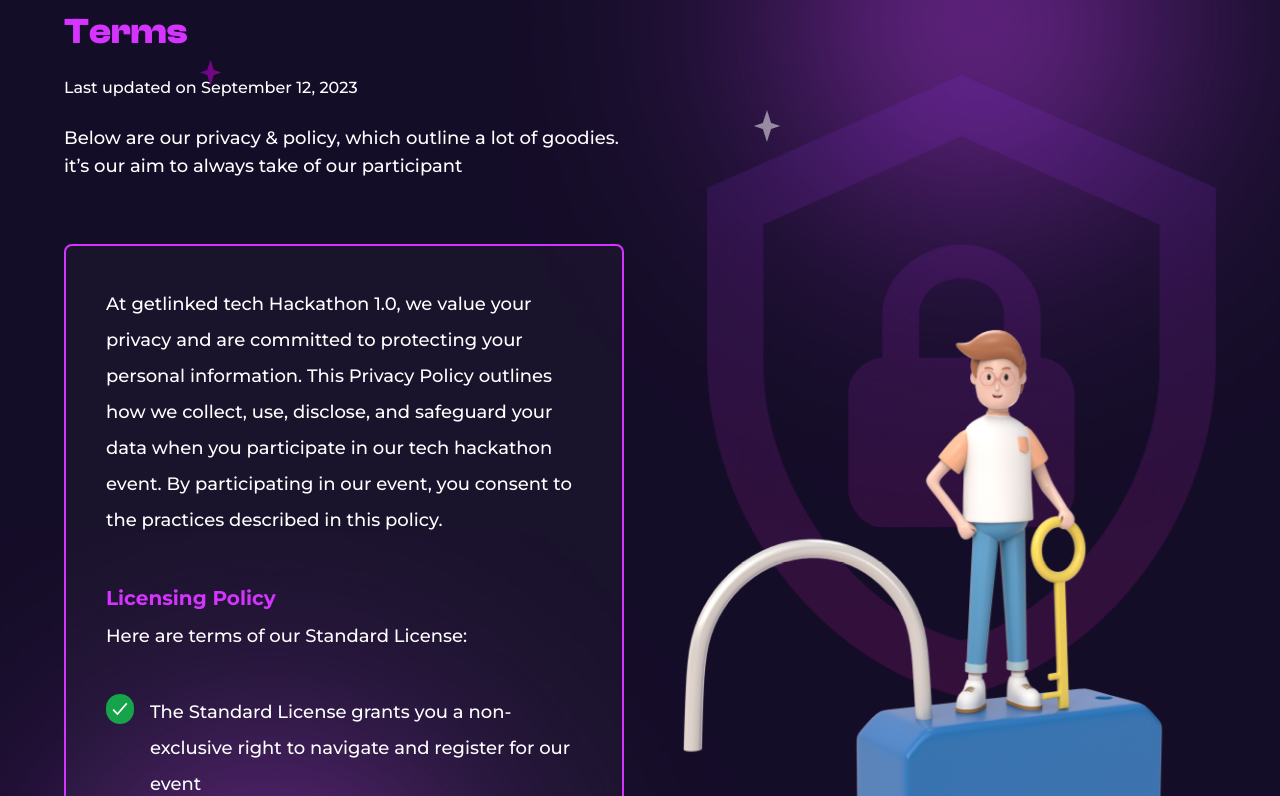
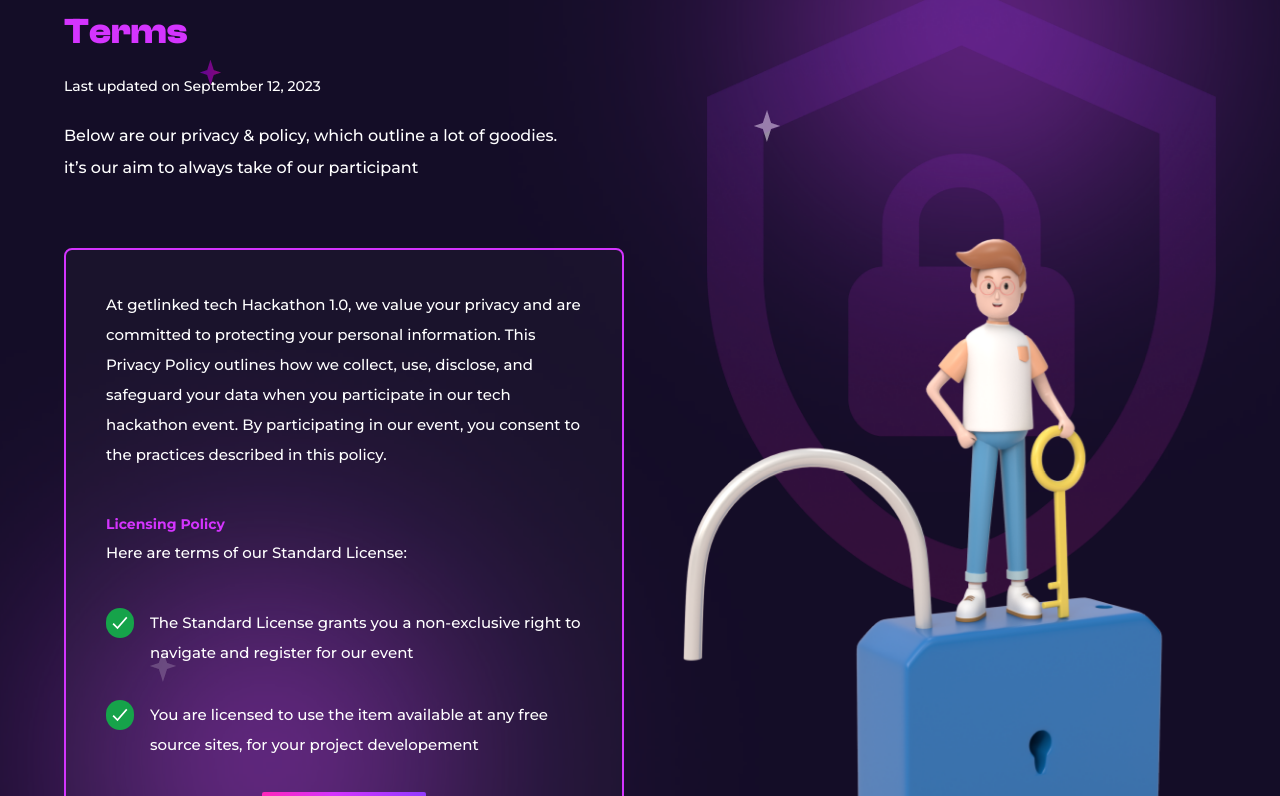
Before and after one commit to IamNaeto/getlinked, a React (Vite) app: page / in a window 1280 px wide. Shown: the part 7784-8580 px from the top of the page. Built offline with nearby package versions, Linux system fonts and the light colour scheme.

Commit message:
fix styling

```diff
--- a/src/components/terms.tsx
+++ b/src/components/terms.tsx
@@ -8,31 +8,31 @@
                     <h1 className="w-full text-[28px] md:text-4xl text-white font-bold mb-0 md:mb-3 text-center     lg:text-left">Privacy Policy and </h1>
                     <h1 className="w-full text-[28px] md:text-4xl text-purple font-bold mb-0 md:mb-3 text-center    lg:text-left">Terms</h1>
 
-                    <p className="text-[13px] sm:text-[14px] md:text-[16px] text-white font-medium font-mon leading-loose text-center lg:text-left my-5 w-full">Last updated on September 12, 2023</p>
+                    <p className="text-[13px] sm:text-[14px] text-white font-medium font-mon leading-loose text-center lg:text-left my-5 w-full">Last updated on September 12, 2023</p>
 
-                    <p className="text-[14px] md:text-[16px] md:text-lg text-white font-medium font-mon leading-loose text-center lg:text-left    w-full">Below are our privacy & policy, which outline a lot of goodies. </p>
-                    <p className="text-[14px] md:text-[16px] md:text-lg text-white font-medium font-mon leading-loose text-center lg:text-left w-full">it’s our aim to always take of our participant</p>
+                    <p className="text-[14px] md:text-[16px] text-white font-medium font-mon leading-loose text-center lg:text-left    w-full">Below are our privacy & policy, which outline a lot of goodies. </p>
+                    <p className="text-[14px] md:text-[16px] text-white font-medium font-mon leading-loose text-center lg:text-left w-full">it’s our aim to always take of our participant</p>
                 </div>
 
                 <div className="relative z-10 p-5 md:p-10 rounded-lg border-[2px] mt-5 md:mt-16 border-purple card-bg">
-                    <p className="text-[14px] sm:text-[15px] md:text-lg text-white font-medium font-mon leading-relaxed lg:leading-loose text-center lg:text-left w-full">At getlinked tech Hackathon 1.0, we value your privacy
+                    <p className="text-[14px] sm:text-[15px] text-white font-medium font-mon leading-relaxed lg:leading-loose text-center lg:text-left w-full">At getlinked tech Hackathon 1.0, we value your privacy
                         and are committed to protecting your personal information.
                         This Privacy Policy outlines how we collect, use, disclose,
                         and safeguard your data when you participate in our tech
                         hackathon event. By participating in our event, you consent
                         to the practices described in this policy.</p>
 
-                    <h3 className="text-[14px] sm:text-[15px] md:text-xl text-purple font-bold font-mon leading-relaxed lg:leading-loose text-center lg:text-left  w-full mt-10">Licensing Policy</h3>
-                    <p className="text-[14px] sm:text-[15px] md:text-lg text-white font-medium font-mon leading-relaxed lg:leading-loose text-center lg:text-left w-full">Here are terms of our Standard License:</p>
+                    <h3 className="text-[14px] text-purple font-bold font-mon leading-relaxed lg:leading-loose text-center lg:text-left  w-full mt-10">Licensing Policy</h3>
+                    <p className="text-[14px] sm:text-[15px] text-white font-medium font-mon leading-relaxed lg:leading-loose text-center lg:text-left w-full">Here are terms of our Standard License:</p>
 
                     <div className="mt-5 md:mt-10 grid gap-4 md:gap-8">
                         <div className="flex gap-1 md:gap-4">
-                            <IoCheckmarkSharp className="text-2xl md:text-3xl text-white bg-green-600 rounded-full p-1" /> <p className="text-[14px] md:text-[15px] lg:text-lg text-white font-medium font-mon leading-relaxed lg:leading-loose text-center lg:text-left w-full">The Standard License grants you a non-exclusive right to
+                            <IoCheckmarkSharp className="text-2xl md:text-3xl text-white bg-green-600 rounded-full p-1" /> <p className="text-[14px] md:text-[15px] text-white font-medium font-mon leading-relaxed lg:leading-loose text-center lg:text-left w-full">The Standard License grants you a non-exclusive right to
                                 navigate and register for our event</p>
                         </div>
 
                         <div className="flex gap-1 md:gap-4">
-                            <IoCheckmarkSharp className="text-2xl md:text-3xl text-white bg-green-600 rounded-full p-1" /> <p className="text-[14px] md:text-[15px] lg:text-lg text-white font-medium font-mon leading-relaxed lg:leading-loose text-center lg:text-left w-full">You are licensed to use the item available at any free source
+                            <IoCheckmarkSharp className="text-2xl md:text-3xl text-white bg-green-600 rounded-full p-1" /> <p className="text-[14px] md:text-[15px] text-white font-medium font-mon leading-relaxed lg:leading-loose text-center lg:text-left w-full">You are licensed to use the item available at any free source
                                 sites, for your project developement</p>
                         </div>
 
```
